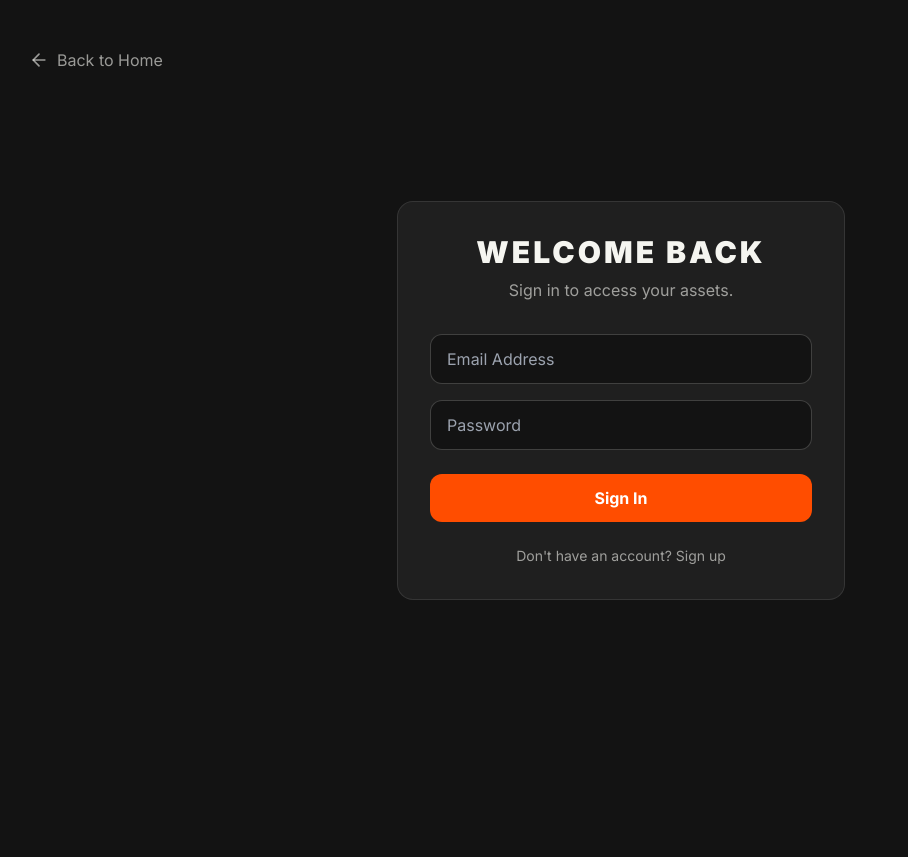
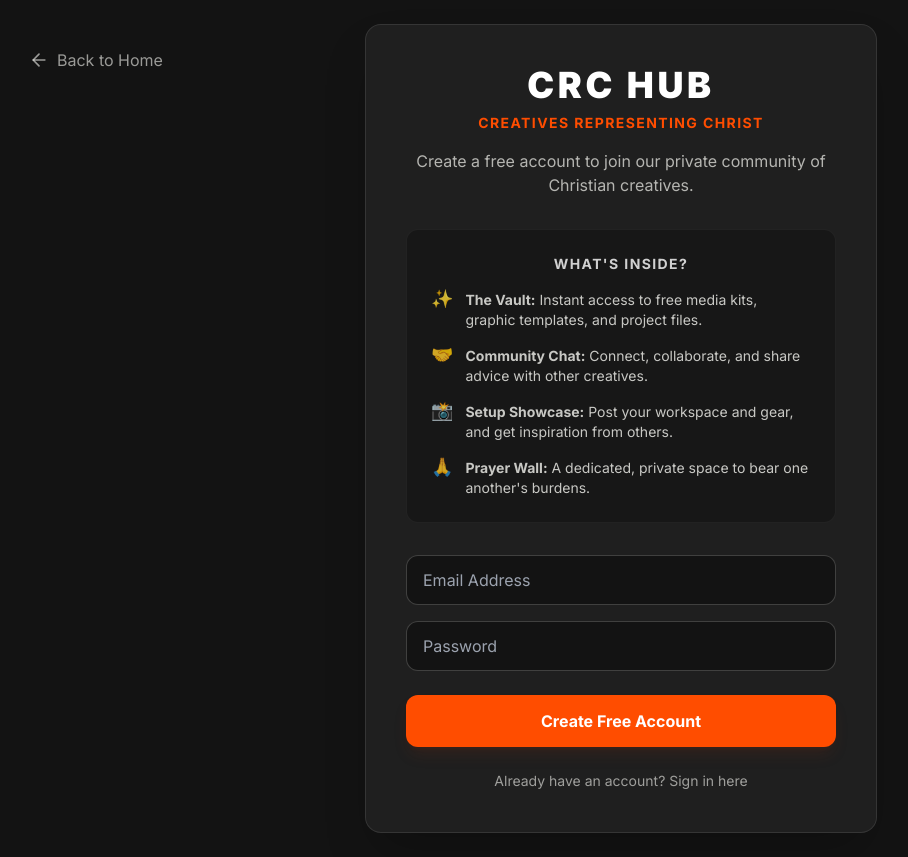
Before and after one commit to mikemillermedia/riseandrendercrc, a React (Vite) app: page /login in a window 1280 px wide. Shown: the whole page, without its empty margins (19-927 px from the left). Before the commit the page ends 800 px from the top, so only its background shows below. Built offline with nearby package versions, Linux system fonts and the light colour scheme; no server answers.

Commit message:
Update Login.tsx

```diff
--- a/Login.tsx
+++ b/Login.tsx
@@ -10,7 +10,7 @@ const supabase = createClient(supabaseUrl, supabaseAnonKey);
 export default function Login() {
   const [email, setEmail] = useState('');
   const [password, setPassword] = useState('');
-  const [isLogin, setIsLogin] = useState(true);
+  const [isLogin, setIsLogin] = useState(false); // Defaulting to Sign Up mode since it's a new community
   const [message, setMessage] = useState('');
   const navigate = useNavigate();
 
@@ -21,11 +21,11 @@ export default function Login() {
     if (isLogin) {
       const { error } = await supabase.auth.signInWithPassword({ email, password });
       if (error) setMessage(error.message);
-      else navigate('/hub'); // This will redirect to the Hub we build next!
+      else navigate('/hub');
     } else {
       const { error } = await supabase.auth.signUp({ email, password });
       if (error) setMessage(error.message);
-      else setMessage('Success! You can now sign in.');
+      else setMessage('Success! You can now sign in with those credentials.');
     }
   };
 
@@ -35,21 +35,56 @@ export default function Login() {
         <ArrowLeft size={20} /> Back to Home
       </button>
 
-      <div className="w-full max-w-md bg-white/5 p-8 rounded-2xl border border-[#F5F5F0]/10">
-        <h2 className="text-3xl font-black text-center uppercase tracking-widest mb-2">
-          {isLogin ? 'Welcome Back' : 'Join the Hub'}
-        </h2>
-        <p className="text-center text-[#F5F5F0]/60 mb-8">
-          {isLogin ? 'Sign in to access your assets.' : 'Create a free account to get started.'}
-        </p>
+      <div className="w-full max-w-lg bg-white/5 p-8 md:p-10 rounded-2xl border border-[#F5F5F0]/10 mt-16 md:mt-0 shadow-2xl">
 
+        {/* Branding Headers */}
+        <div className="text-center mb-8">
+          <h1 className="text-4xl font-black uppercase tracking-widest text-white mb-2">
+            CRC Hub
+          </h1>
+          <p className="text-[#ff4d00] font-bold tracking-widest text-xs md:text-sm uppercase mb-4">
+            Creatives Representing Christ
+          </p>
+          <p className="text-[#F5F5F0]/70 text-sm md:text-base">
+            {isLogin
+              ? 'Welcome back to the community. Sign in to access your assets.'
+              : 'Create a free account to join our private community of Christian creatives.'}
+          </p>
+        </div>
+
+        {/* The Value Proposition (What's Inside) */}
+        {!isLogin && (
+          <div className="mb-8 bg-[#131313]/60 p-6 rounded-xl border border-[#F5F5F0]/5">
+            <h3 className="font-bold text-sm mb-4 text-white uppercase tracking-widest text-center opacity-80">What's Inside?</h3>
+            <ul className="text-sm text-[#F5F5F0]/80 space-y-4">
+              <li className="flex gap-3 items-start">
+                <span className="text-lg leading-none">✨</span>
+                <span><strong>The Vault:</strong> Instant access to free media kits, graphic templates, and project files.</span>
+              </li>
+              <li className="flex gap-3 items-start">
+                <span className="text-lg leading-none">🤝</span>
+                <span><strong>Community Chat:</strong> Connect, collaborate, and share advice with other creatives.</span>
+              </li>
+              <li className="flex gap-3 items-start">
+                <span className="text-lg leading-none">📸</span>
+                <span><strong>Setup Showcase:</strong> Post your workspace and gear, and get inspiration from others.</span>
+              </li>
+              <li className="flex gap-3 items-start">
+                <span className="text-lg leading-none">🙏</span>
+                <span><strong>Prayer Wall:</strong> A dedicated, private space to bear one another's burdens.</span>
+              </li>
+            </ul>
+          </div>
+        )}
+
+        {/* The Form */}
         <form onSubmit={handleAuth} className="flex flex-col gap-4">
           <input
             type="email"
             placeholder="Email Address"
             value={email}
             onChange={(e) => setEmail(e.target.value)}
-            className="bg-[#131313] border border-[#F5F5F0]/20 rounded-xl px-4 py-3 text-[#F5F5F0] focus:outline-none focus:border-[#ff4d00]"
+            className="bg-[#131313] border border-[#F5F5F0]/20 rounded-xl px-4 py-3 text-[#F5F5F0] focus:outline-none focus:border-[#ff4d00] transition-colors"
             required
           />
           <input
@@ -57,21 +92,21 @@ export default function Login() {
             placeholder="Password"
             value={password}
             onChange={(e) => setPassword(e.target.value)}
-            className="bg-[#131313] border border-[#F5F5F0]/20 rounded-xl px-4 py-3 text-[#F5F5F0] focus:outline-none focus:border-[#ff4d00]"
+            className="bg-[#131313] border border-[#F5F5F0]/20 rounded-xl px-4 py-3 text-[#F5F5F0] focus:outline-none focus:border-[#ff4d00] transition-colors"
             required
           />
-          <button type="submit" className="w-full bg-[#ff4d00] hover:bg-[#ff4d00]/80 text-white font-bold py-3 rounded-xl transition-colors mt-2">
-            {isLogin ? 'Sign In' : 'Create Account'}
+          <button type="submit" className="w-full bg-[#ff4d00] hover:bg-[#ff4d00]/80 text-white font-bold py-3.5 rounded-xl transition-all hover:scale-[1.02] active:scale-[0.98] mt-2 shadow-lg shadow-orange-900/20">
+            {isLogin ? 'Sign In to Hub' : 'Create Free Account'}
           </button>
         </form>
 
-        {message && <p className="mt-4 text-center text-sm text-[#ff4d00]">{message}</p>}
+        {message && <p className="mt-4 text-center text-sm font-medium text-[#ff4d00] bg-[#ff4d00]/10 py-2 rounded-lg">{message}</p>}
 
         <button
           onClick={() => setIsLogin(!isLogin)}
           className="w-full text-center mt-6 text-sm text-[#F5F5F0]/60 hover:text-white transition-colors"
         >
-          {isLogin ? "Don't have an account? Sign up" : "Already have an account? Sign in"}
+          {isLogin ? "Don't have an account? Join the Hub" : "Already have an account? Sign in here"}
         </button>
       </div>
     </div>
```
